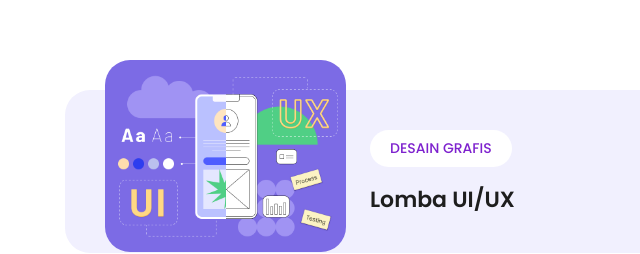
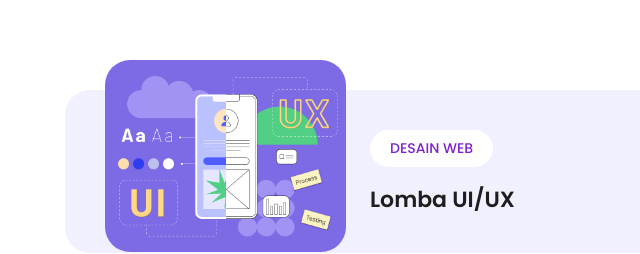
Before and after one commit to Fikarroyal/eduvio, a plain HTML site: page index.html in a window 1280 px wide. Shown: the part 5860-6114 px from the top of the page, 17-657 px from the left. Drawn offline with nearby package versions, Linux system fonts and the light colour scheme.

Commit message:
Update index.html

```diff
--- a/index.html
+++ b/index.html
@@ -513,7 +513,7 @@
               <div class="col-lg-9">
                 <ul>
                   <li>
-                    <span class="category">Desain Grafis</span>
+                    <span class="category">Desain Web</span>
                     <h4>Lomba UI/UX</h4>
                   </li>
                   <li>
```
